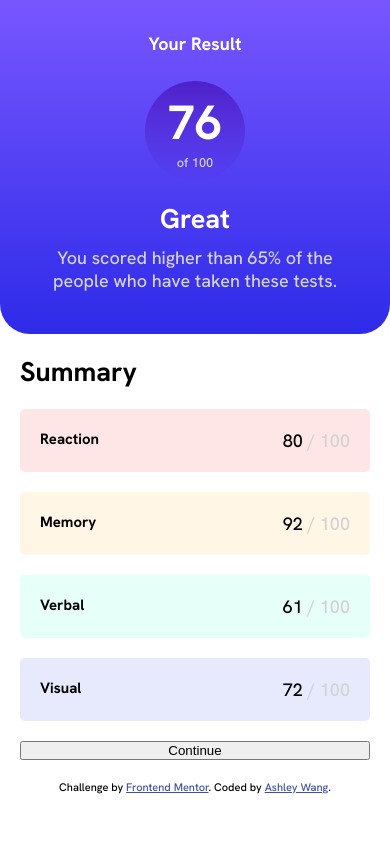
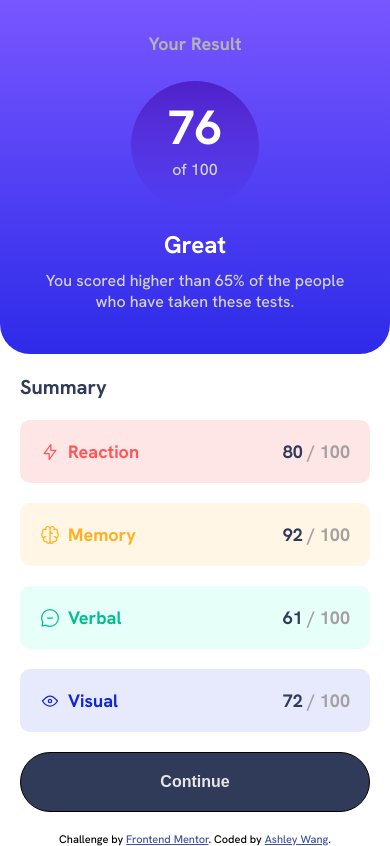
Before and after one commit to ashleyftw/results-summary-component, a plain HTML site: page index.html in a window 390 px wide. Drawn offline with Linux system fonts and the light colour scheme.

Commit message:
add mobile styles

```diff
--- a/index.html
+++ b/index.html
@@ -13,9 +13,7 @@
 
 </head>
 <body>
-
-  <main>
-    <section>
+  <main class="container">
       <div class="display">
         <h1>Your Result</h1>
         <div class="score">
@@ -29,29 +27,38 @@
           <p>You scored higher than 65% of the people who have taken these tests.</p>
         </div>
       </div>
-    </section>
-    <section>
       <div class="summary">
         <h2>Summary</h2>
         <div class="detail">
-          <div class="category"><h5>Reaction</h5></div>
+          <div class="category">
+            <svg xmlns="http://www.w3.org/2000/svg" width="20" height="20" fill="none" viewBox="0 0 20 20"><path stroke="#F55" stroke-linecap="round" stroke-linejoin="round" stroke-width="1.25" d="M10.833 8.333V2.5l-6.666 9.167h5V17.5l6.666-9.167h-5Z"/></svg>
+            <p class="categoryText-1">Reaction</p>
+          </div>
           <div class="categoryScore"><p>80 <span>/ 100</span></p></div>
         </div>
         <div class="detail">
-          <div class="category"><h5>Memory</h5></div>
+          <div class="category">
+            <svg xmlns="http://www.w3.org/2000/svg" width="20" height="20" fill="none" viewBox="0 0 20 20"><path stroke="#FFB21E" stroke-linecap="round" stroke-linejoin="round" stroke-width="1.25" d="M5.833 11.667a2.5 2.5 0 1 0 .834 4.858"/><path stroke="#FFB21E" stroke-linecap="round" stroke-linejoin="round" stroke-width="1.25" d="M3.553 13.004a3.333 3.333 0 0 1-.728-5.53m.025-.067a2.083 2.083 0 0 1 2.983-2.824m.199.054A2.083 2.083 0 1 1 10 3.75v12.917a1.667 1.667 0 0 1-3.333 0M10 5.833a2.5 2.5 0 0 0 2.5 2.5m1.667 3.334a2.5 2.5 0 1 1-.834 4.858"/><path stroke="#FFB21E" stroke-linecap="round" stroke-linejoin="round" stroke-width="1.25" d="M16.447 13.004a3.334 3.334 0 0 0 .728-5.53m-.025-.067a2.083 2.083 0 0 0-2.983-2.824M10 3.75a2.085 2.085 0 0 1 2.538-2.033 2.084 2.084 0 0 1 1.43 2.92m-.635 12.03a1.667 1.667 0 0 1-3.333 0"/></svg>
+            <p class="categoryText-2">Memory</p>
+          </div>
           <div class="categoryScore"><p>92 <span>/ 100</span></p></div>
         </div>
         <div class="detail">
-          <div class="category"><h5>Verbal</h5></div>
+          <div class="category">
+            <svg xmlns="http://www.w3.org/2000/svg" width="20" height="20" fill="none" viewBox="0 0 20 20"><path stroke="#00BB8F" stroke-linecap="round" stroke-linejoin="round" stroke-width="1.25" d="M7.5 10h5M10 18.333A8.333 8.333 0 1 0 1.667 10c0 1.518.406 2.942 1.115 4.167l-.699 3.75 3.75-.699A8.295 8.295 0 0 0 10 18.333Z"/></svg>
+            <p class="categoryText-3">Verbal</p>
+          </div>
           <div class="categoryScore"><p>61 <span>/ 100</span></p></div>
         </div>
         <div class="detail">
-          <div class="category"><h5>Visual</h5></div>
+          <div class="category">
+            <svg xmlns="http://www.w3.org/2000/svg" width="20" height="20" fill="none" viewBox="0 0 20 20"><path stroke="#1125D6" stroke-linecap="round" stroke-linejoin="round" stroke-width="1.25" d="M10 11.667a1.667 1.667 0 1 0 0-3.334 1.667 1.667 0 0 0 0 3.334Z"/><path stroke="#1125D6" stroke-linecap="round" stroke-linejoin="round" stroke-width="1.25" d="M17.5 10c-1.574 2.492-4.402 5-7.5 5s-5.926-2.508-7.5-5C4.416 7.632 6.66 5 10 5s5.584 2.632 7.5 5Z"/></svg>
+            <p class="categoryText-4">Visual</p>
+          </div>
           <div class="categoryScore"><p>72 <span>/ 100</span></p></div>
         </div>
         <button>Continue</button>
       </div>
-    </section>
   </main>
 
   <footer>
--- a/style.css
+++ b/style.css
@@ -7,7 +7,7 @@
 body {
     font-family: 'Hanken Grotesk', sans-serif;
     font-size: 18px;
-    min-height: 100vh;
+    height: 100vh;
 }
 
 .display {
@@ -17,7 +17,7 @@ body {
     flex-direction: column;
     align-items: center;
     padding: 2rem;
-    color: white;
+    color: hsl(0, 0%, 70%);
     border-radius: 0 0 30px 30px;
 }
 
@@ -27,36 +27,38 @@ body {
 }
 
 .score {
-    width: 100px;
-    height: 100px;
+    width: 8rem;
+    aspect-ratio: 1/1;
     background: linear-gradient(hsla(256, 72%, 46%, 1), hsla(241, 72%, 46%, 0));
     border-radius: 50%;
-    position: relative;
+    /* position: relative; */
     margin: 10px;
     padding: 15px;
 }
 
 .scoreNum {
-    position: absolute;
-    top: 50%;
-    left: 50%;
-    transform: translate(-50%, -50%);
+    display: grid;
+    place-content: center;
 }
 
 .scoreNum h2 {
     font-size: 3rem;
+    color:hsl(0, 0%, 100%);
 }
 
 .scoreNum p {
-    font-size: 0.8rem;
+    font-size: 1rem;
     color: lightgrey;
 }
 
 .scoreText h2 {
+    font-size: 1.5rem;
     margin: 10px;
+    color: hsl(0, 0%, 100%);
 }
 
 .scoreText p {
+    font-size: 1rem;
     color: lightgrey;
     margin: 10px;
 }
@@ -66,22 +68,26 @@ body {
     flex-direction: column;
     margin: 20px;
     gap: 20px;
+    color: hsl(224, 30%, 27%);
 }
 
 .summary h2 {
     align-self: flex-start;
+    font-size: 1.25rem;
 }
 
 .detail {
     display: flex;
     flex-direction: row;
     justify-content: space-between;
-    border-radius: 5px;
+    border-radius: 10px;
     padding: 20px;
+    font-weight: 700;
 }
 
 .detail:nth-of-type(1) {
     background-color: hsl(0, 100%, 95%);
+    position: relative;
 }
 
 .detail:nth-of-type(2) {
@@ -96,24 +102,48 @@ body {
     background-color: hsl(234, 85%, 95%);
 }
 
-/* .category (1) {
+.category {
+    display: flex;
+    flex-direction: row;
+    justify-content: baseline;
+    align-items: center;
+    gap: 0.5rem;
+}
+
+.categoryText-1 {
     color: hsl(0, 100%, 67%);
 }
 
-h5:nth-of-type(2) {
+.categoryText-2 {
     color: hsl(39, 100%, 56%);
 }
 
-.detail > .category > h5:nth-of-type(3) {
+.categoryText-3 {
     color: hsl(166, 100%, 37%);
 }
 
-.category:nth-of-type(4) {
+.categoryText-4 {
     color: hsl(234, 85%, 45%);
-} */
+}
 
 .categoryScore span {
-    color: lightgrey;
+    color: rgb(165, 160, 160);
+}
+
+button {
+    background-color: hsl(224, 30%, 27%);
+    transition: background;
+    padding: 20px;
+    border-radius: 30px;
+    border: 1px solid black;
+    color: hsl(0, 0%, 90%);
+    font-size: 1rem;
+    font-weight: 700;
+}
+
+button:hover {
+    background: linear-gradient(hsl(252, 100%, 67%), hsl(241, 81%, 54%));
+    cursor: pointer;
 }
 
 .attribution {
```
